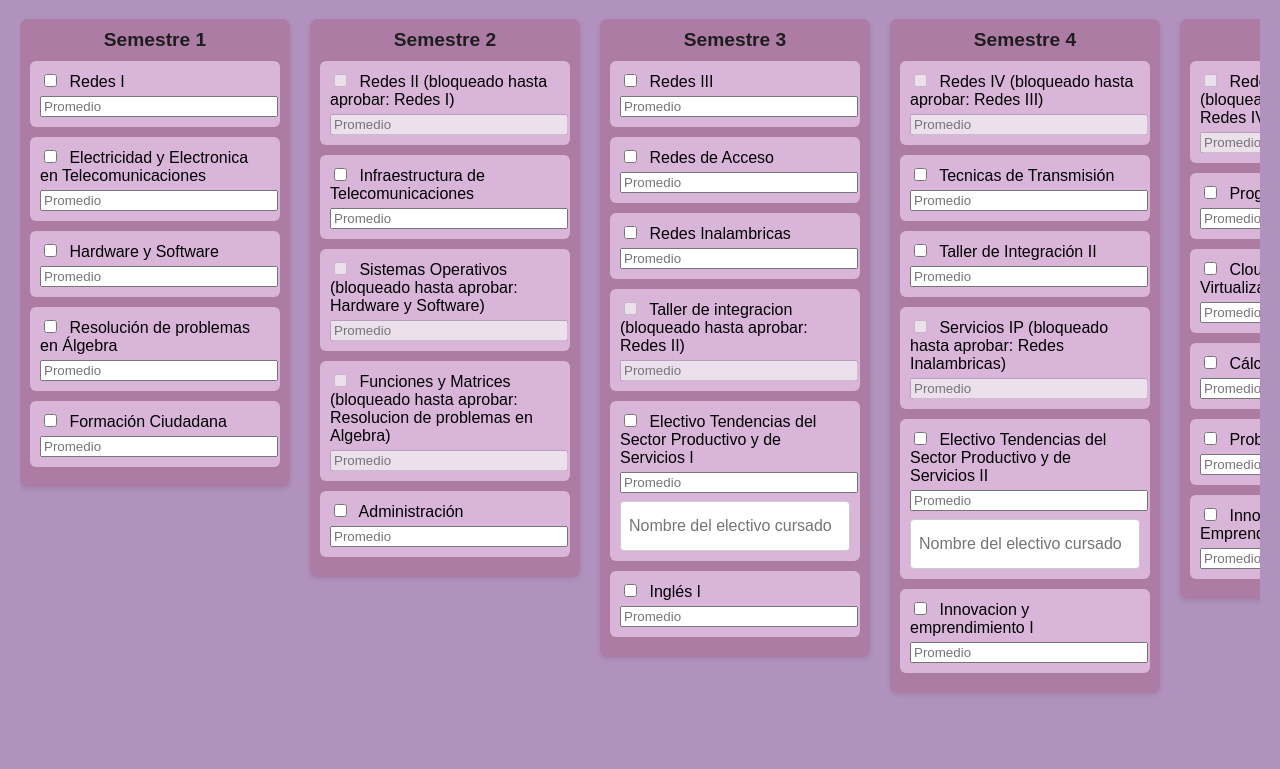
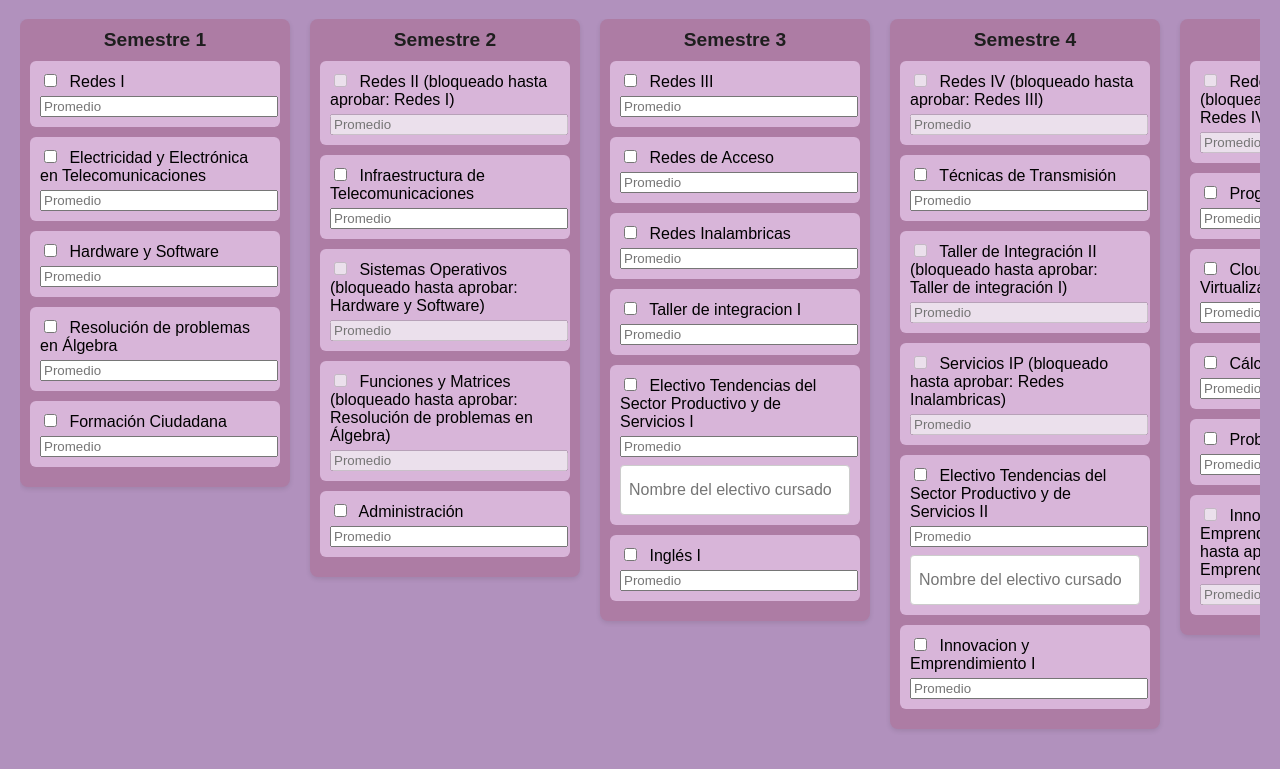
Before and after one commit to constanzapoblete12/Malla-Curricular, a plain HTML site: page index.html in a window 1280 px wide. Shown: the part 81-850 px from the top of the page. Drawn offline with Linux system fonts and the light colour scheme.

Commit message:
Add files via upload

```diff
--- a/index.html
+++ b/index.html
@@ -77,7 +77,7 @@
     const malla = {
       "Semestre 1": [
         "Redes I",
-        "Electricidad y Electronica en Telecomunicaciones",
+        "Electricidad y Electrónica en Telecomunicaciones",
         "Hardware y Software",
         "Resolución de problemas en Álgebra",
         "Formación Ciudadana"
@@ -93,22 +93,22 @@
         "Redes III",
         "Redes de Acceso",
         "Redes Inalambricas",
-        "Taller de integracion",
+        "Taller de integracion I",
         "Electivo Tendencias del Sector Productivo y de Servicios I",
         "Inglés I"
       ],
       "Semestre 4": [
         "Redes IV",
-        "Tecnicas de Transmisión",
+        "Técnicas de Transmisión",
         "Taller de Integración II",
         "Servicios IP",
         "Electivo Tendencias del Sector Productivo y de Servicios II",
-        "Innovacion y emprendimiento I"
+        "Innovacion y Emprendimiento I"
       ],
       "Semestre 5": [
         "Redes Avanzadas",
         "Programación Aplicada",
-        "Cloud Computing y Virtualizacion",
+        "Cloud Computing y Virtualización",
         "Cálculo Diferencial",
         "Probabilidad y Estadística",
         "Innovación y Emprendimiento II"
@@ -116,18 +116,18 @@
       "Semestre 6": [
         "Redes Avanzadas II",
         "Infraestructura de Telecomunicaciones Avanzada",
-        "Taller de Integracion III",
-        "Calculo Integral",
+        "Taller de Integración III",
+        "Cálculo Integral",
         "Finanzas",
-        "Ingles II"
+        "Inglés II"
       ],
       "Semestre 7": [
         "Redes Avanzadas III",
         "Diseno de Redes de Telecomunicaciones",
         "Electivo Tendencias del Sector Productivo y de Servicios III",
         "Electivo Tendencias del Sector Productivo y de Servicios IV",
-        "Evaluacion de proyectos",
-        "Ingles III"
+        "Evaluación de proyectos",
+        "Inglés III"
       ],
       "Semestre 8": [
         "Operaciones de Ciberseguridad",
@@ -135,27 +135,27 @@
         "Proyecto de titulo",
         "Electivo Tendencias del Sector Productivo y de Servicios V",
         "Electivo Tendencias del Sector Productivo y de Servicios VI",
-        "Innovacion y Emprendimiento III"
+        "Innovación y Emprendimiento III"
       ]
     };
 
     const prerequisitos = {
       "Sistemas Operativos": "Hardware y Software",
-      "Funciones y Matrices": "Resolucion de problemas en Algebra",
+      "Funciones y Matrices": "Resolución de problemas en Álgebra",
       "Redes II": "Redes I",
-      "Taller de integracion": "Redes II",
+      "Taller de integración I": "Redes II",
       "Redes IV": "Redes III",
-      "Taller de Integracion II": "Taller de integracion",
+      "Taller de Integración II": "Taller de integración I",
       "Servicios IP": "Redes Inalambricas",
       "Calculo Diferencial": "Funciones y Matrices",
-      "Innovacion y Emprendimiento II": "Innovacion y emprendimiento I",
+      "Innovación y Emprendimiento II": "Innovación y Emprendimiento I",
       "Redes Avanzadas": "Redes IV",
       "Redes Avanzadas II": "Redes Avanzadas",
       "Redes Avanzadas III": "Redes Avanzadas II",
       "Finanzas": "Administracion",
-      "Calculo Integral": "Calculo Diferencial",
-      "Ingles II": "Ingles I",
-      "Ingles III": "Ingles II"
+      "Cálculo Integral": "Cálculo Diferencial",
+      "Inglés II": "Inglés I",
+      "Inglés III": "Inglés II"
     };
 
     const container = document.getElementById("malla");
```
